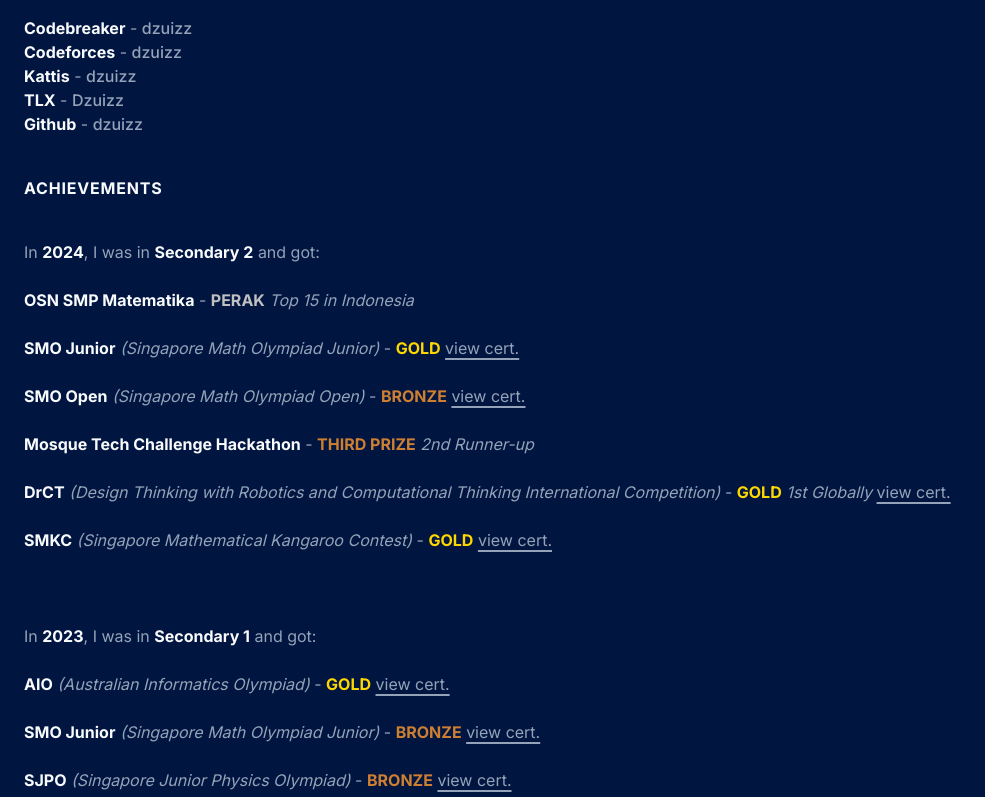
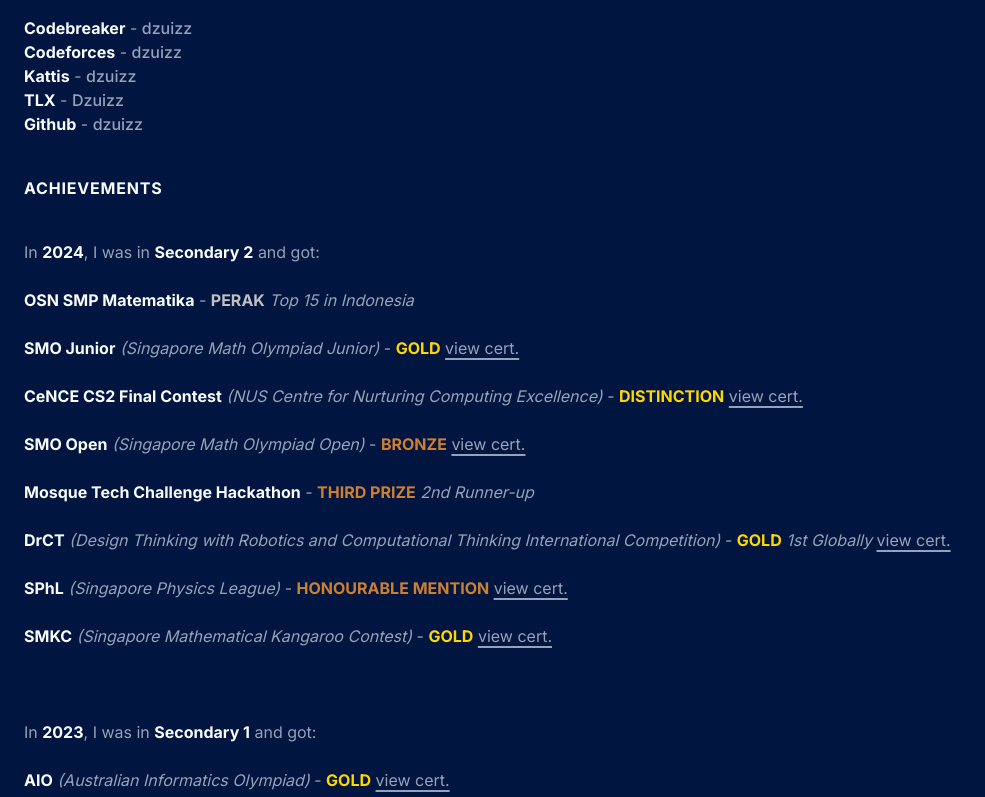
Before and after one commit to dzuizz/my-app, a Next.js app: page / in a window 1280 px wide. Shown: the part 392-1189 px from the top of the page, without its empty margins (0-985 px from the left). Built offline with nearby package versions, Linux system fonts and the light colour scheme.

Commit message:
Updated 2024 Achievements

```diff
--- a/app/globals.css
+++ b/app/globals.css
@@ -15,6 +15,6 @@
     color: #C0C0C0;
 }
 
-.BRONZE, .THIRD {
+.BRONZE, .THIRD, .HONOURABLE {
     color: #CD7F32;
 }
--- a/public/data/achievements.json
+++ b/public/data/achievements.json
@@ -16,6 +16,12 @@
         "filename": "2024SMOJ.pdf"
       },
       {
+        "title": "CeNCE CS2 Final Contest",
+        "award": "DISTINCTION",
+        "ranking": "",
+        "filename": "2024CS2FinalContest.pdf"
+      },
+      {
         "title": "SMO Open",
         "award": "BRONZE",
         "ranking": "",
@@ -32,6 +38,12 @@
         "award": "GOLD",
         "ranking": "1st Globally",
         "filename": "2024DRCT.pdf"
+      },
+      {
+        "title": "SPhL",
+        "award": "HONOURABLE MENTION",
+        "ranking": "",
+        "filename": "2024SPhL.pdf"
       },
       {
         "title": "SMKC",
--- a/public/data/contests.json
+++ b/public/data/contests.json
@@ -4,6 +4,7 @@
   "AMC": "Australian Mathematics Olympiad",
   "AMO": "American Mathematics Olympiad",
   "BEBRAS": "International Challenge on Informatics and Computational Thinking",
+  "CeNCE CS2 Final Contest": "NUS Centre for Nurturing Computing Excellence",
   "DOKA": "Depth Of Knowledge Assesment",
   "DrCT": "Design Thinking with Robotics and Computational Thinking International Competition",
   "DrCT Global Finals": "Design Thinking with Robotics and Computational Thinking International Competition",
@@ -32,6 +33,7 @@
   "SMO Junior": "Singapore Math Olympiad Junior",
   "SMO Open": "Singapore Math Olympiad Open",
   "SMOPS by Hwa Chong Institution": "Singapore Mathematical Olympiad for Primary Schools",
+  "SPhL": "Singapore Physics League",
   "Speech Academy Asia": "Series of Public Speaking",
   "VANDA": "International Science Competition",
   "VANDA Global Finals": "International Science Competition",
```
Also changed, not shown: 2 other files (tests, documents, lock files or other folders).
